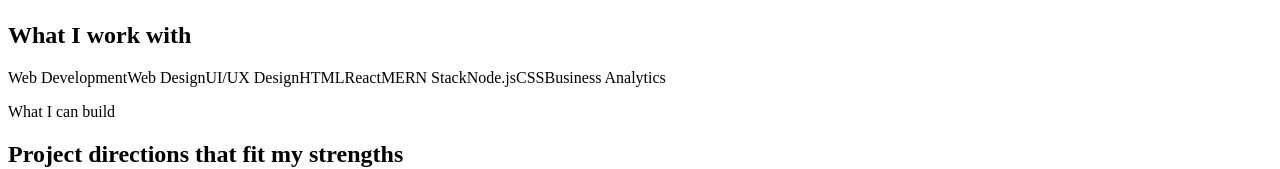
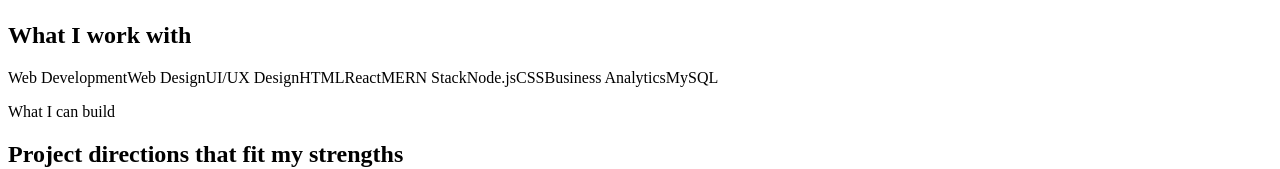
Before and after one commit to hawming0723-cmd/Website, a React (Create React App) app: page / in a window 1280 px wide. Shown: the part 543-712 px from the top of the page. Built offline with nearby package versions, Linux system fonts and the light colour scheme; the HTML template or start-up script is replaced by a standard one.

Commit message:
added skills

```diff
--- a/src/App.js
+++ b/src/App.js
@@ -9,7 +9,8 @@ const skills = [
   'MERN Stack',
   'Node.js',
   'CSS',
-  'Business Analytics'
+  'Business Analytics',
+  'MySQL'
 ];
 
 const highlights = [
@@ -54,7 +55,7 @@ function App() {
             <span className="brand-mark" />
             <span>Portfolio</span>
           </div>
-          <a className="nav-link" href="mailto:your.email@example.com">
+          <a className="nav-link" href="mailto:hawming0723@gmail.com">
             Let’s connect
           </a>
         </nav>
@@ -137,7 +138,7 @@ function App() {
               be happy to help.
             </p>
           </div>
-          <a className="button button-primary" href="mailto:your.email@example.com">
+          <a className="button button-primary" href="mailto:hawming0723@gmail.com">
             Send me an email
           </a>
         </section>
```
